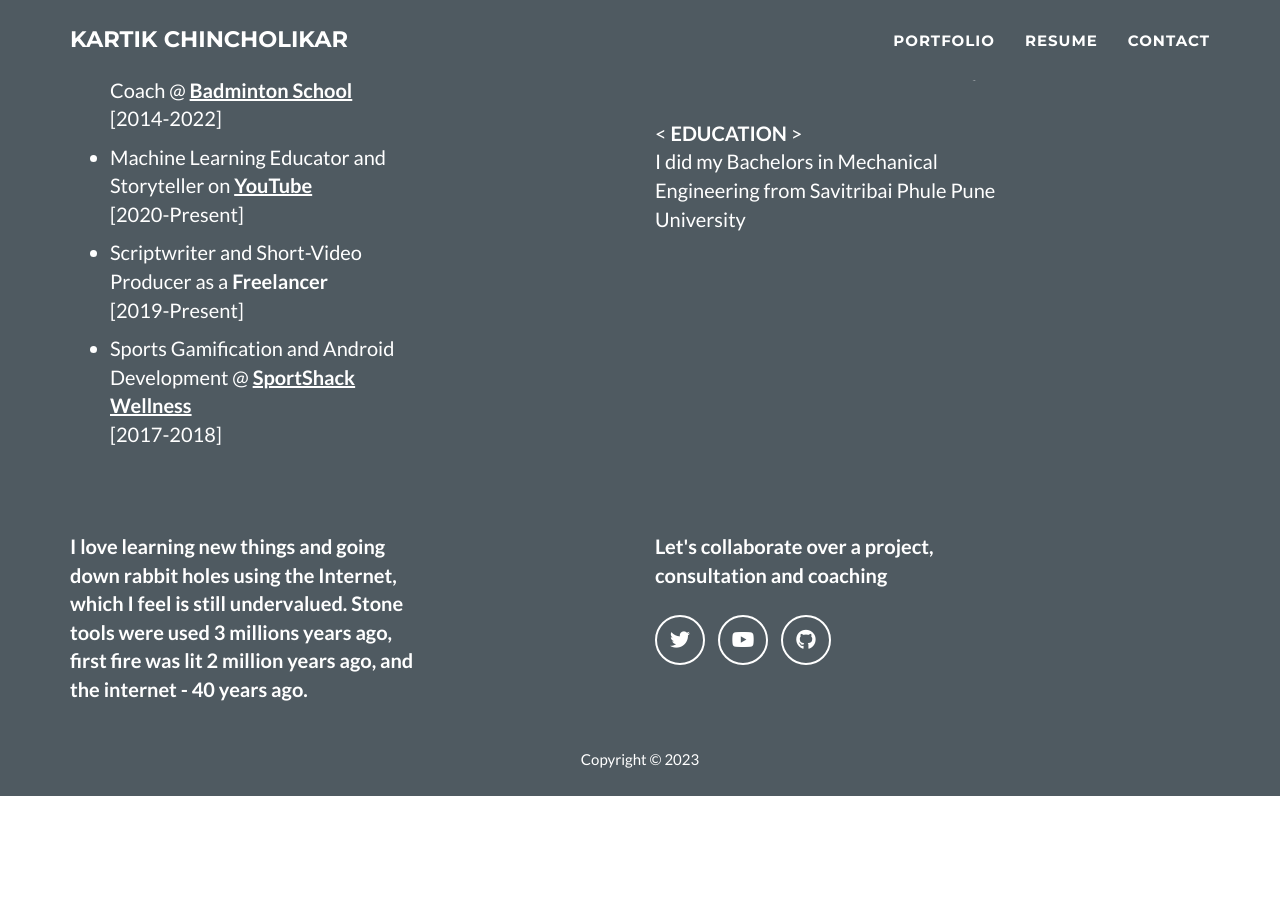
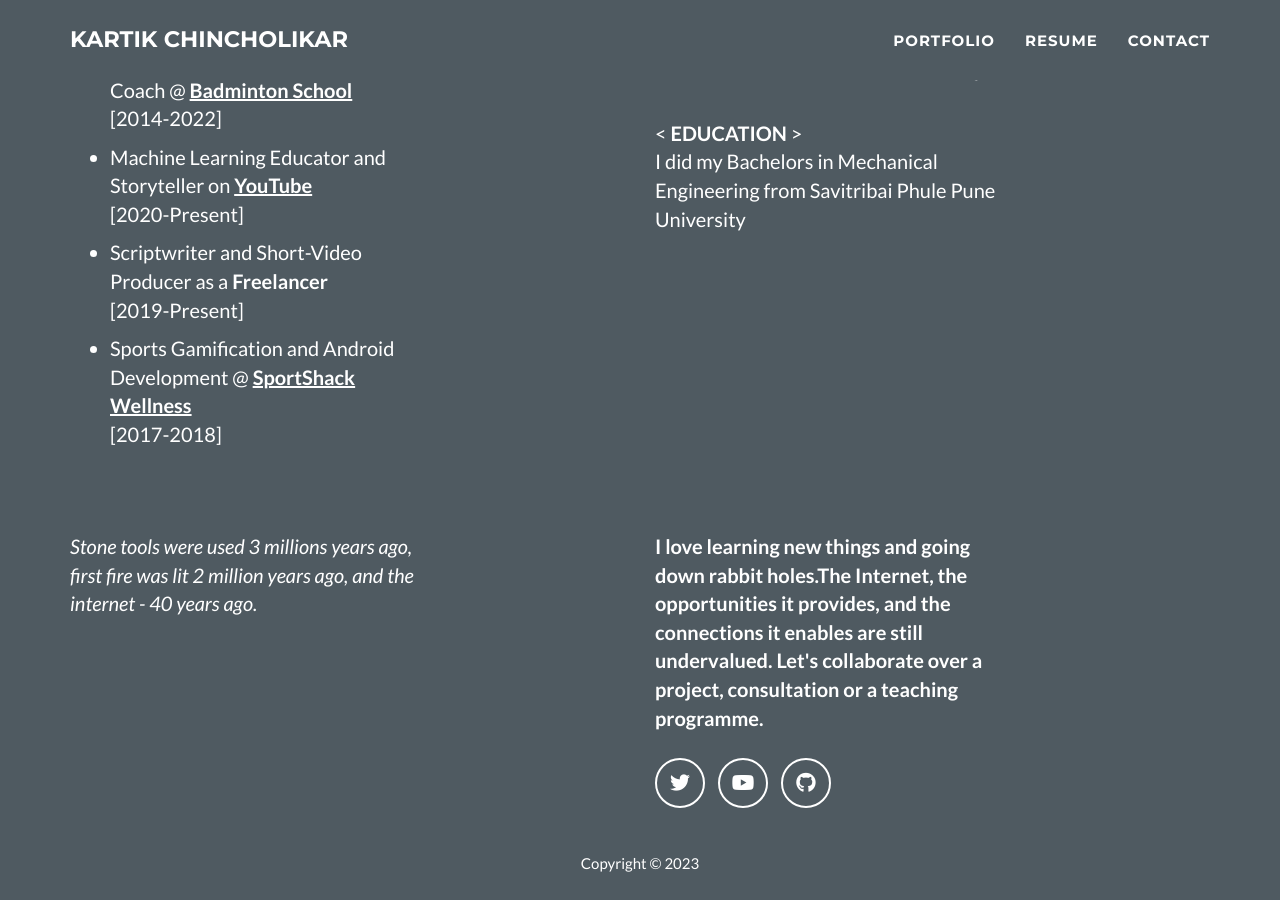
Before and after one commit to kartikchincholikar/kartikchincholikar.github.io, a Jekyll site: the page built from _posts/2014-07-17-Simulations in Statistical Learning Theory.markdown, in a window 1280 px wide and 900 px high, scrolled down 801 px. Built offline with Jekyll 4.4.1, drawn with Linux system fonts in a browser that asks for light colours; before the commit the page ends 1597 px from its top, so only the background shows below that.

Commit message:
Update contact_static.html

```diff
--- a/_includes/contact_static.html
+++ b/_includes/contact_static.html
@@ -3,12 +3,11 @@
   <div class="container">
     <div class="row">
       <div class="col-lg-4">
-        <p><b> I love learning new things and going down rabbit holes using the Internet, which I feel is still undervalued.
-              Stone tools were used 3 millions years ago, first fire was lit 2 million years ago, and the internet - 40 years ago.</b><br></p>
+        <p><i>Stone tools were used 3 millions years ago, first fire was lit 2 million years ago, and the internet - 40 years ago.</i><br></p>
 
       </div>
       <div class="col-lg-4 col-lg-offset-2">
-        <p><b> Let's collaborate over a project, consultation and coaching</b><br></p>
+        <p><b> I love learning new things and going down rabbit holes.The Internet, the opportunities it provides, and the connections it enables are still undervalued. Let's collaborate over a project, consultation or a teaching programme.</b><br></p>
         <ul class="list-inline">
           {% for network in site.social %}
           <li>
```
